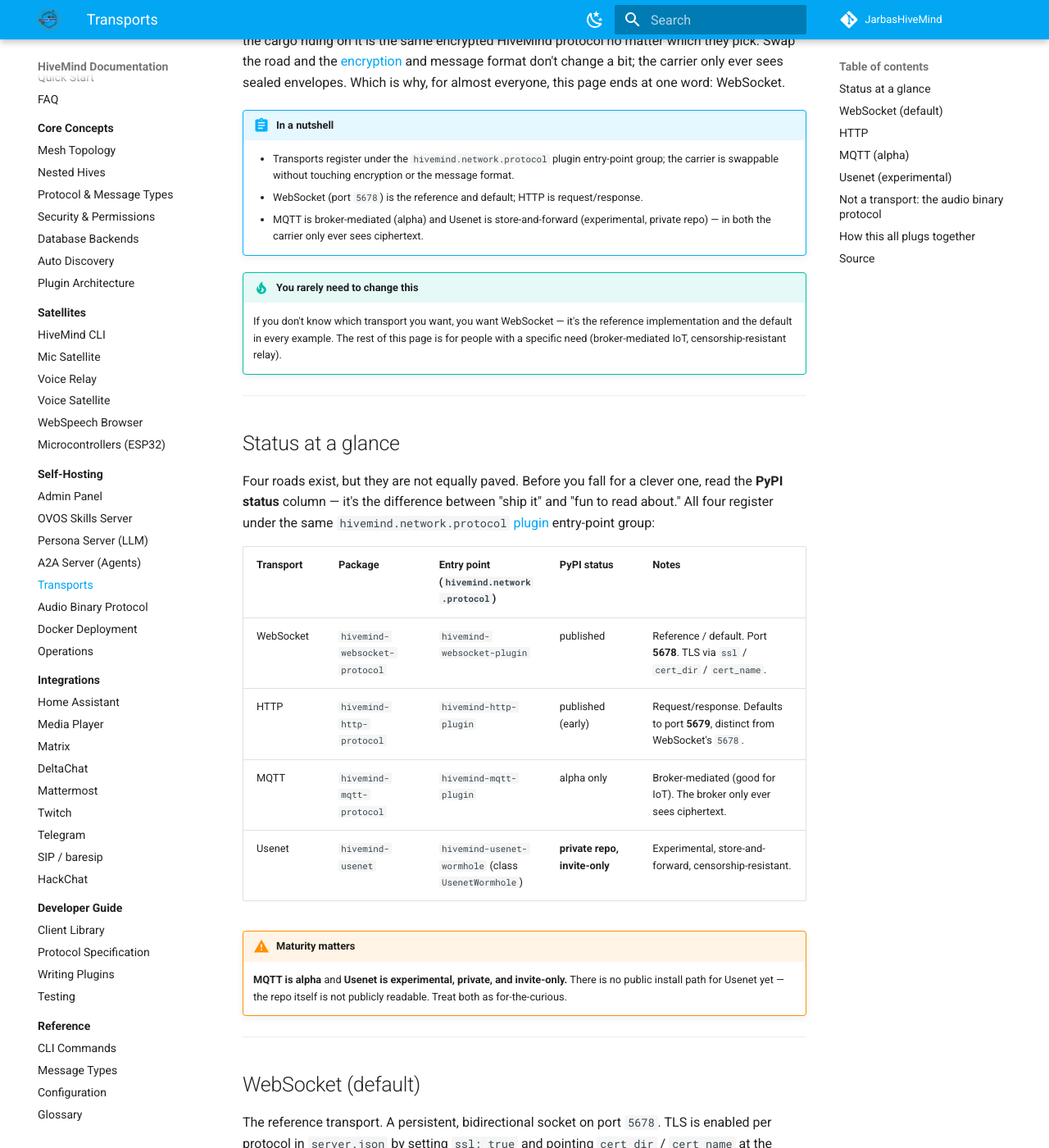
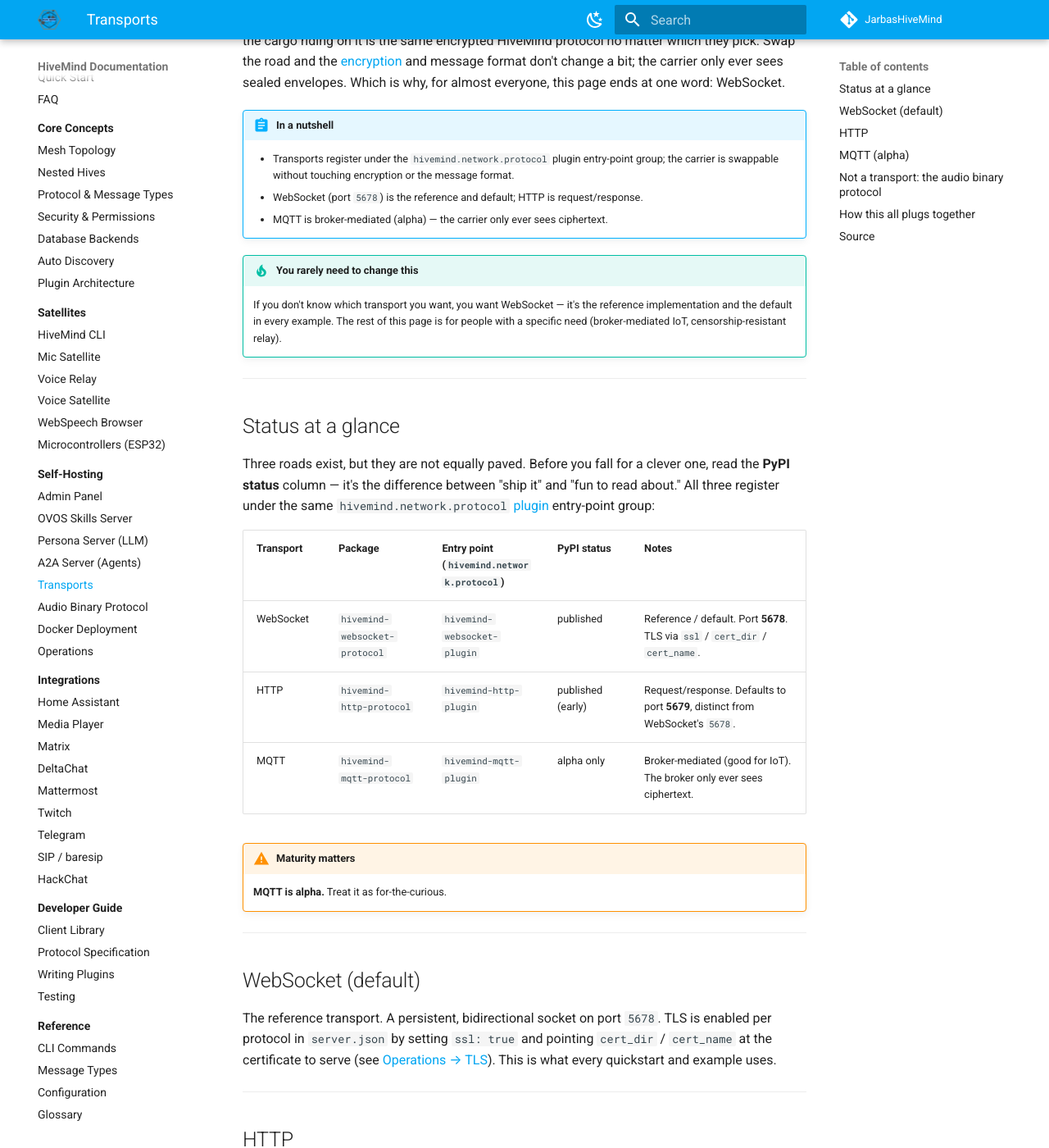
Before and after one commit to JarbasHiveMind/HiveMind-community-docs, an MkDocs documentation site: the page built from docs/server/transports.md, in a window 1280 px wide and 1400 px high, scrolled down 194 px. Shown: the whole window at 82% size. Built offline with MkDocs 1.6.1 and Material for MkDocs 9.7.7, drawn with Linux system fonts in a browser that asks for light colours; some of the changed text lies outside the part shown.

Commit message:
docs: stop documenting private/inaccessible repos
Per owner directive: don't document private repos, even with a
disclosure caveat. Removed the Usenet transport row/section from
transports.md (repo is private, invite-only, no public install
path), the "Other agent flavors" section from ovos-server.md
(localhive/multimind plugins, both private), and the ESP32/
MicroPython private-repo README links from satellites/index.md's
Source section. Corrected the transport count from four to three.

Co-Authored-By: Claude Fable 5 <noreply@anthropic.com>

```diff
--- a/docs/server/transports.md
+++ b/docs/server/transports.md
@@ -10,7 +10,7 @@ why, for almost everyone, this page ends at one word: WebSocket.
 !!! abstract "In a nutshell"
     - Transports register under the `hivemind.network.protocol` plugin entry-point group; the carrier is swappable without touching encryption or the message format.
     - WebSocket (port `5678`) is the reference and default; HTTP is request/response.
-    - MQTT is broker-mediated (alpha) and Usenet is store-and-forward (experimental, private repo) — in both the carrier only ever sees ciphertext.
+    - MQTT is broker-mediated (alpha) — the carrier only ever sees ciphertext.
 
 !!! tip "You rarely need to change this"
     If you don't know which transport you want, you want WebSocket — it's the
@@ -21,9 +21,9 @@ why, for almost everyone, this page ends at one word: WebSocket.
 
 ## Status at a glance
 
-Four roads exist, but they are not equally paved. Before you fall for a clever one, read
+Three roads exist, but they are not equally paved. Before you fall for a clever one, read
 the **PyPI status** column — it's the difference between "ship it" and "fun to read
-about." All four register under the same `hivemind.network.protocol`
+about." All three register under the same `hivemind.network.protocol`
 [plugin](../concepts/plugins.md) entry-point group:
 
 | Transport | Package | Entry point (`hivemind.network.protocol`) | PyPI status | Notes |
@@ -31,12 +31,9 @@ about." All four register under the same `hivemind.network.protocol`
 | WebSocket | `hivemind-websocket-protocol` | `hivemind-websocket-plugin` | published | Reference / default. Port **5678**. TLS via `ssl` / `cert_dir` / `cert_name`. |
 | HTTP | `hivemind-http-protocol` | `hivemind-http-plugin` | published (early) | Request/response. Defaults to port **5679**, distinct from WebSocket's `5678`. |
 | MQTT | `hivemind-mqtt-protocol` | `hivemind-mqtt-plugin` | alpha only | Broker-mediated (good for IoT). The broker only ever sees ciphertext. |
-| Usenet | `hivemind-usenet` | `hivemind-usenet-wormhole` (class `UsenetWormhole`) | **private repo, invite-only** | Experimental, store-and-forward, censorship-resistant. |
 
 !!! warning "Maturity matters"
-    **MQTT is alpha** and **Usenet is experimental, private, and invite-only.** There is no
-    public install path for Usenet yet — the repo itself is not publicly readable. Treat
-    both as for-the-curious.
+    **MQTT is alpha.** Treat it as for-the-curious.
 
 ---
 
@@ -83,17 +80,6 @@ listener's `5678` default. Enabling both with no `port` set works out of the box
 
 ---
 
-## Usenet (experimental)
-
-??? note "Advanced: censorship-resistant store-and-forward"
-    The Usenet transport (`hivemind-usenet`, class `UsenetWormhole`, entry point
-    `hivemind-usenet-wormhole`) relays HiveMind traffic over Usenet — a
-    store-and-forward, censorship-resistant carrier. It is **experimental** and the
-    repo is **private, invite-only** — there is no public install path, `pip` or git.
-    Do not write deployment docs that assume `pip install hivemind-usenet` works.
-
----
-
 ## Not a transport: the audio binary protocol
 
 The [Audio Binary Protocol](audio-binary-protocol.md) is a *different* kind of plugin.
@@ -119,4 +105,3 @@ Validated against the HiveMind source:
 - [`hivemind_websocket_protocol/__init__.py`](https://github.com/JarbasHiveMind/hivemind-websocket-protocol/blob/HEAD/hivemind_websocket_protocol/__init__.py) — the default WebSocket transport, port `5678`, and TLS keys
 - [`hivemind_http_protocol/__init__.py`](https://github.com/JarbasHiveMind/hivemind-http-protocol/blob/HEAD/hivemind_http_protocol/__init__.py) — the HTTP transport and its default port `5679`
 - [`hivemind-mqtt-protocol`](https://github.com/JarbasHiveMind/hivemind-mqtt-protocol) — the alpha MQTT transport and its broker config keys
-- [`hivemind-usenet`](https://github.com/JarbasHiveMind/hivemind-usenet) — the experimental Usenet transport (private repo, collaborator access only)
```
Also changed, not shown: docs/satellites/index.md (+0 -2 lines), docs/server/ovos-server.md (+0 -23 lines).
